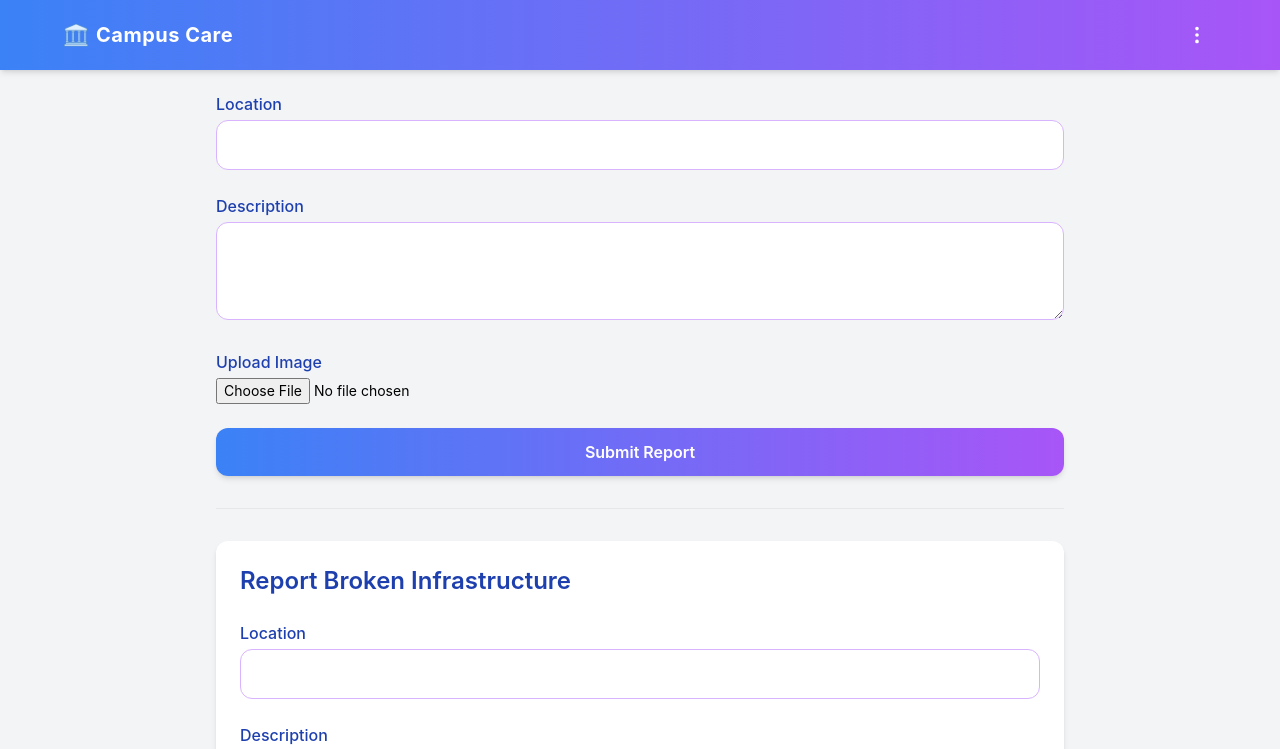
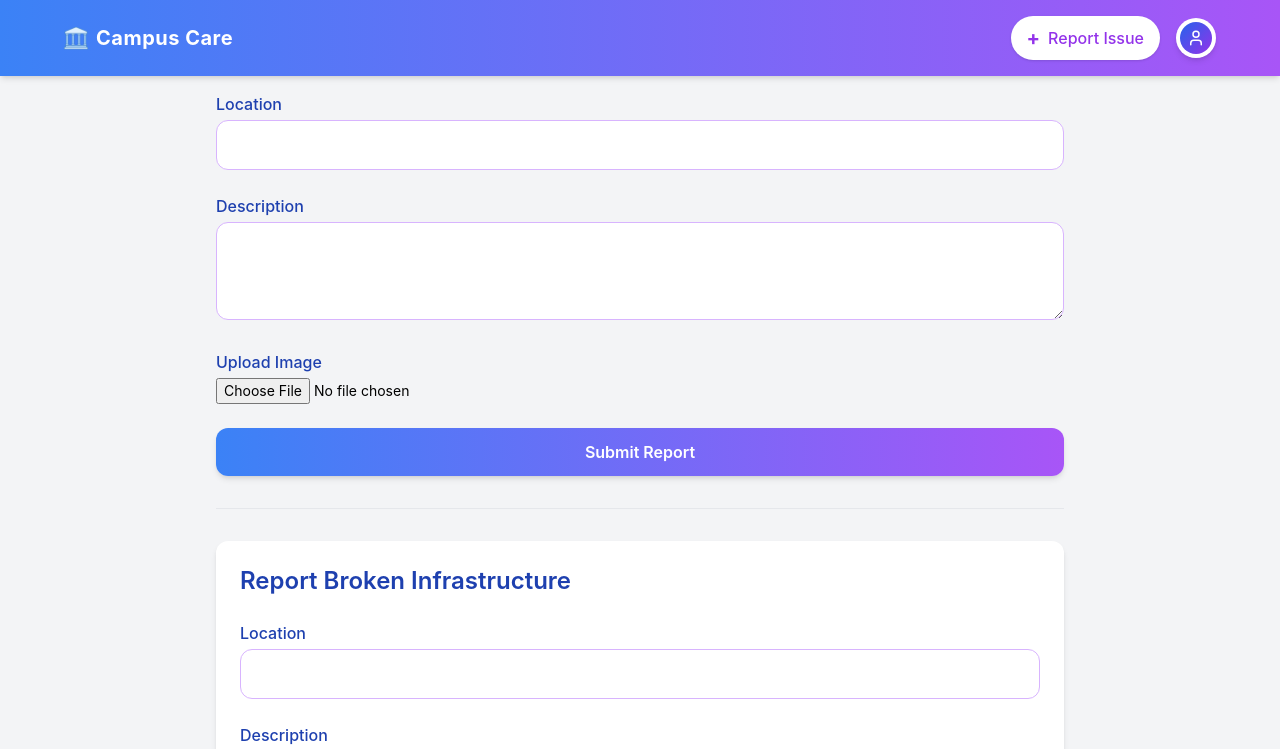
Before and after one commit to sa-l-aash/Campus-Care-Management-System, a React (Create React App) app: page / in a window 1280 px wide. Shown: the top 749 px of the page. Built offline with nearby package versions, Linux system fonts and the light colour scheme.

Commit message:
Added report issue button and improved profile button

```diff
--- a/src/components/Navbar.jsx
+++ b/src/components/Navbar.jsx
@@ -1,6 +1,6 @@
 import React, { useState } from "react";
 import { useNavigate } from "react-router-dom";
-import { MoreVertical } from "lucide-react";
+import { User } from "lucide-react";
 
 export default function Navbar({ isAdmin = false }) {
   const navigate = useNavigate();
@@ -27,27 +27,47 @@ export default function Navbar({ isAdmin = false }) {
     }
   };
 
+  const handleReportClick = () => {
+    navigate("/report");
+  };
+
   return (
     <nav className="fixed top-0 left-0 right-0 z-50 bg-gradient-to-r from-blue-500 to-purple-500 text-white p-4 shadow-md">
       <div className="max-w-6xl mx-auto flex justify-between items-center">
+        {/* Logo */}
         <span className="text-xl font-bold tracking-wide flex items-center gap-2">
           <img
-            src="/icons8-university-50-2.png" // campus icon path from /public
+            src="/icons8-university-50-2.png"
             alt="Campus Icon"
             className="w-6 h-6"
           />
           Campus Care
         </span>
 
+        {/* Right section: Report + Profile */}
+        <div className="flex items-center gap-4">
+          {/* + Report Issue Button */}
+          <button
+            onClick={handleReportClick}
+            className="flex items-center gap-2 px-4 py-2 bg-white text-purple-600 rounded-full font-medium shadow hover:scale-105 transition-all duration-300"
+          >
+            <span className="text-xl font-bold">+</span>
+            Report Issue
+          </button>
+
+          {/* Profile-style menu button */}
           <div className="relative">
             <button
               onClick={() => setMenuOpen((prev) => !prev)}
-            className="p-2 rounded-full hover:bg-white hover:text-purple-600 transition-all"
-            aria-label="Open menu"
+              className="w-10 h-10 rounded-full bg-white text-purple-600 flex items-center justify-center shadow-md hover:scale-105 transition-all"
+              aria-label="Profile menu"
             >
-            <MoreVertical size={22} />
+              <div className="w-8 h-8 bg-gradient-to-br from-blue-600 to-purple-600 rounded-full flex items-center justify-center">
+                <User size={18} className="text-white" />
+              </div>
             </button>
 
+            {/* Dropdown Menu */}
             {menuOpen && (
               <div className="absolute right-0 mt-2 bg-white text-gray-800 rounded-xl shadow-xl w-40 z-20 overflow-hidden animate-fade-in">
                 {isAdmin ? (
@@ -85,6 +105,7 @@ export default function Navbar({ isAdmin = false }) {
             )}
           </div>
         </div>
+      </div>
     </nav>
   );
 }
```
Lines whose indentation alone changed are shown as unchanged.
